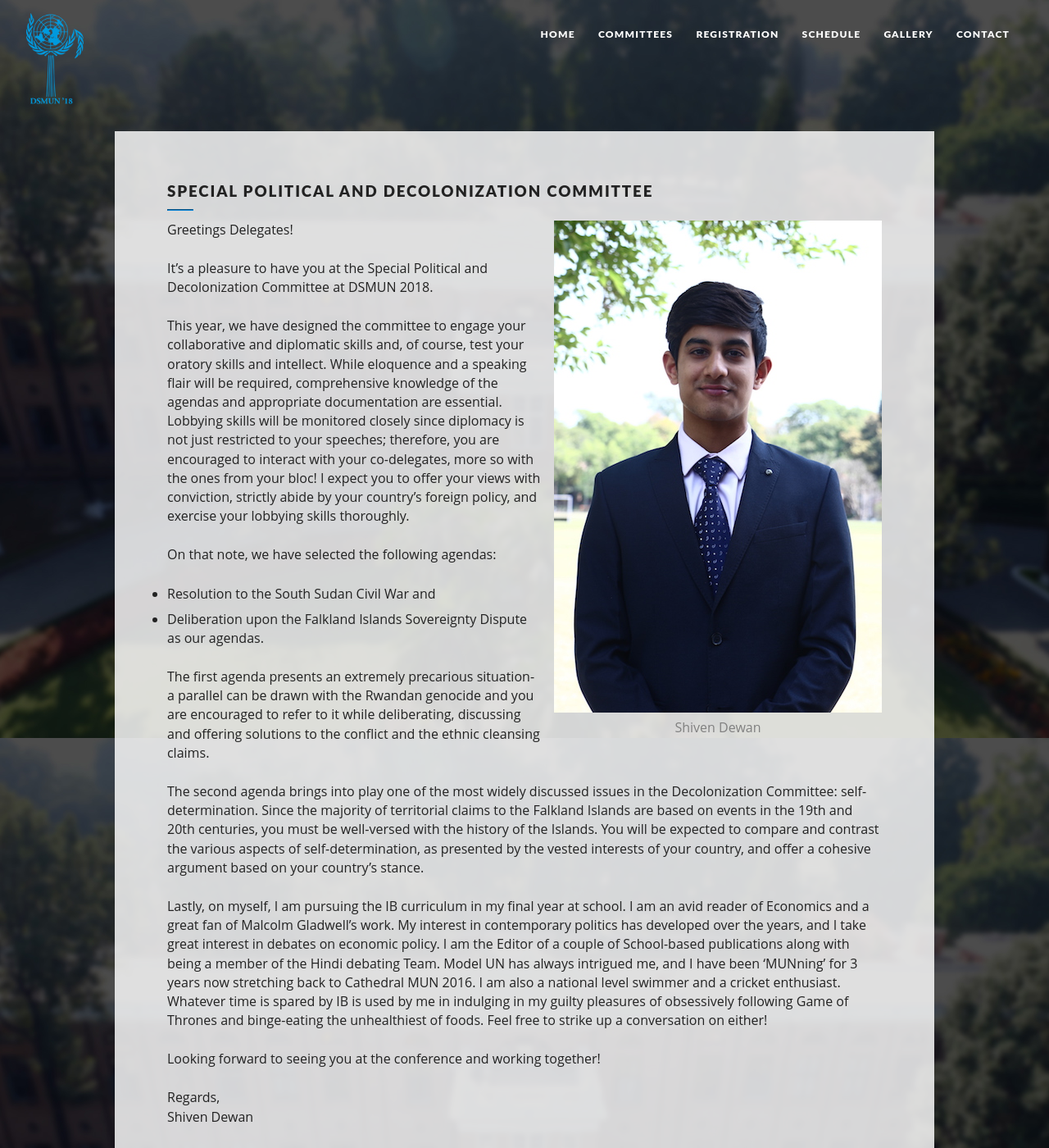
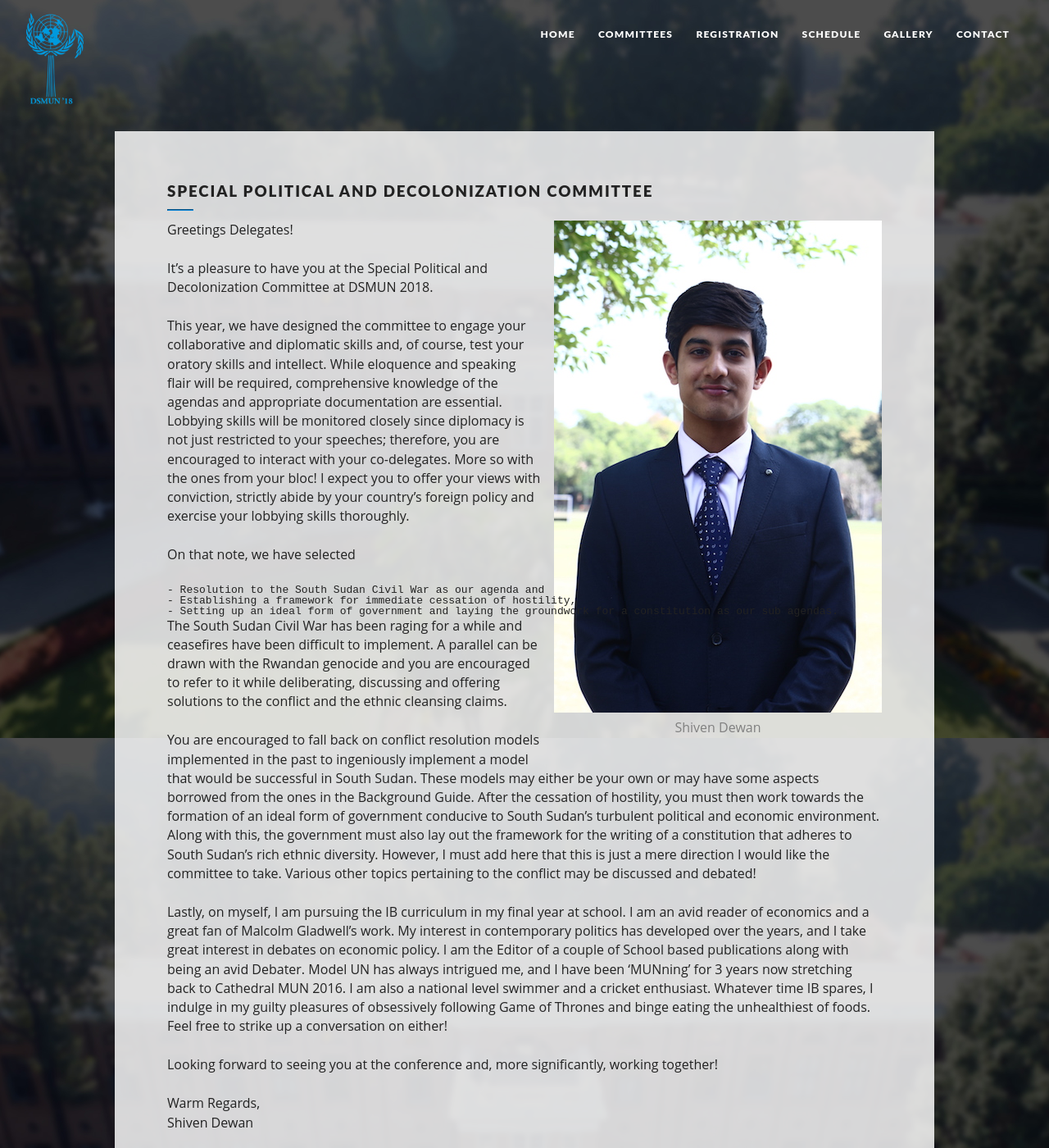
Before and after one commit to pratinav/dsmun18.com, a Jekyll site: the page built from _committees/specpol.md, in a window 1280 px wide and 1400 px high. Shown: the whole window at 82% size. Built offline with Jekyll 4.4.1, drawn with Linux system fonts in a browser that asks for light colours; some web fonts are replaced; a script that is not in the unit is left out.

Commit message:
Update the SPECPOL write-up

```diff
--- a/_committees/specpol.md
+++ b/_committees/specpol.md
@@ -8,20 +8,21 @@ Greetings Delegates!
 
 It’s a pleasure to have you at the Special Political and Decolonization Committee at DSMUN 2018.
 
-This year, we have designed the committee to engage your collaborative and diplomatic skills and, of course, test your oratory skills and intellect. While eloquence and a speaking flair will be required, comprehensive knowledge of the agendas and appropriate documentation are essential. Lobbying skills will be monitored closely since diplomacy is not just restricted to your speeches; therefore, you are encouraged to interact with your co-delegates, more so with the ones from your bloc! I expect you to offer your views with conviction, strictly abide by your country’s foreign policy, and exercise your lobbying skills thoroughly.
+This year, we have designed the committee to engage your collaborative and diplomatic skills and, of course, test your oratory skills and intellect. While eloquence and speaking flair will be required, comprehensive knowledge of the agendas and appropriate documentation are essential. Lobbying skills will be monitored closely since diplomacy is not just restricted to your speeches; therefore, you are encouraged to interact with your co-delegates. More so with the ones from your bloc! I expect you to offer your views with conviction, strictly abide by your country’s foreign policy and exercise your lobbying skills thoroughly.
 
-On that note, we have selected the following agendas:
+On that note, we have selected
 
-- Resolution to the South Sudan Civil War and
-- Deliberation upon the Falkland Islands Sovereignty Dispute as our agendas.
+    - Resolution to the South Sudan Civil War as our agenda and
+    - Establishing a framework for immediate cessation of hostility,
+    - Setting up an ideal form of government and laying the groundwork for a constitution as our sub agendas.
 
-The first agenda presents an extremely precarious situation- a parallel can be drawn with the Rwandan genocide and you are encouraged to refer to it while deliberating, discussing and offering solutions to the conflict and the ethnic cleansing claims.
+The South Sudan Civil War has been raging for a while and ceasefires have been difficult to implement. A parallel can be drawn with the Rwandan genocide and you are encouraged to refer to it while deliberating, discussing and offering solutions to the conflict and the ethnic cleansing claims.
 
-The second agenda brings into play one of the most widely discussed issues in the Decolonization Committee: self-determination. Since the majority of territorial claims to the Falkland Islands are based on events in the 19th and 20th centuries, you must be well-versed with the history of the Islands. You will be expected to compare and contrast the various aspects of self-determination, as presented by the vested interests of your country, and offer a cohesive argument based on your country’s stance.
+You are encouraged to fall back on conflict resolution models implemented in the past to ingeniously implement a model that would be successful in South Sudan. These models may either be your own or may have some aspects borrowed from the ones in the Background Guide. After the cessation of hostility, you must then work towards the formation of an ideal form of government conducive to South Sudan’s turbulent political and economic environment. Along with this, the government must also lay out the framework for the writing of a constitution that adheres to South Sudan’s rich ethnic diversity. However, I must add here that this is just a mere direction I would like the committee to take. Various other topics pertaining to the conflict may be discussed and debated!
 
-Lastly, on myself, I am pursuing the IB curriculum in my final year at school. I am an avid reader of Economics and a great fan of Malcolm Gladwell’s work. My interest in contemporary politics has developed over the years, and I take great interest in debates on economic policy. I am the Editor of a couple of School-based publications along with being a member of the Hindi debating Team. Model UN has always intrigued me, and I have been ‘MUNning’ for 3 years now stretching back to Cathedral MUN 2016. I am also a national level swimmer and a cricket enthusiast. Whatever time is spared by IB is used by me in indulging in my guilty pleasures of obsessively following Game of Thrones and binge-eating the unhealthiest of foods. Feel free to strike up a conversation on either!
+Lastly, on myself, I am pursuing the IB curriculum in my final year at school. I am an avid reader of economics and a great fan of Malcolm Gladwell’s work. My interest in contemporary politics has developed over the years, and I take great interest in debates on economic policy. I am the Editor of a couple of School based publications along with being an avid Debater. Model UN has always intrigued me, and I have been ‘MUNning’ for 3 years now stretching back to Cathedral MUN 2016. I am also a national level swimmer and a cricket enthusiast. Whatever time IB spares, I indulge in my guilty pleasures of obsessively following Game of Thrones and binge eating the unhealthiest of foods. Feel free to strike up a conversation on either!
 
-Looking forward to seeing you at the conference and working together!
+Looking forward to seeing you at the conference and, more significantly, working together!
 
-Regards,<br>
+Warm Regards,<br>
 Shiven Dewan
```
